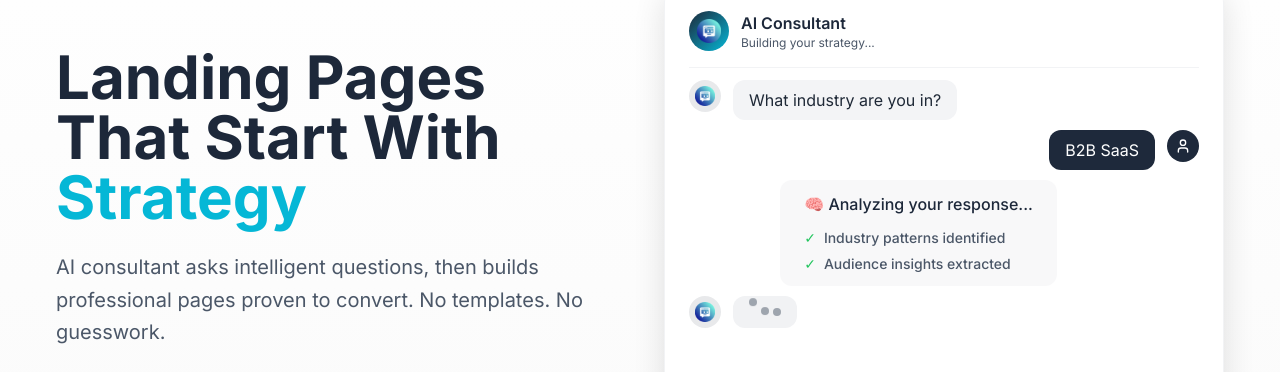
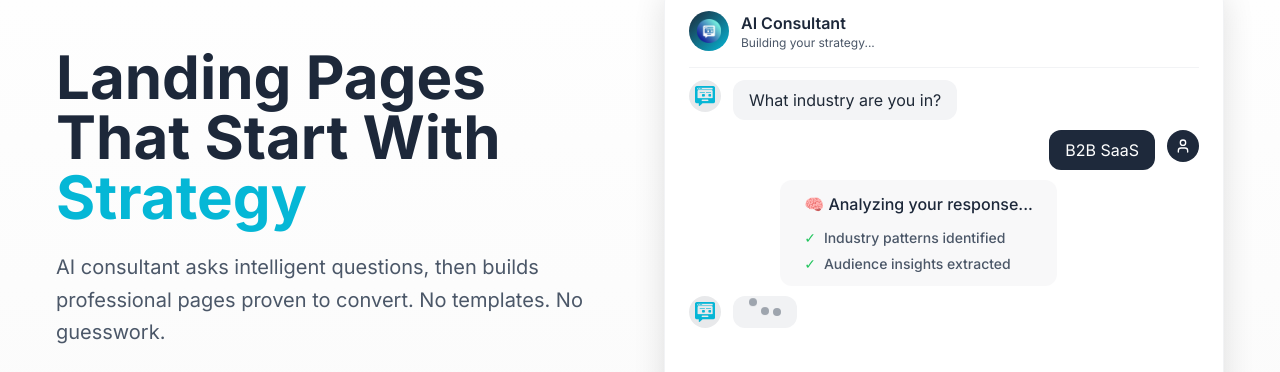
Before and after one commit to Textak-AI/page-consult-ai, a React (Vite) app: page / in a window 1280 px wide. Shown: the part 142-514 px from the top of the page. Built offline with nearby package versions, Linux system fonts and the light colour scheme; no server answers.

Commit message:
Replace AI chat icon

```diff
--- a/src/components/AnimatedChatPreview.tsx
+++ b/src/components/AnimatedChatPreview.tsx
@@ -1,6 +1,7 @@
 import { useState, useEffect, useRef } from "react";
 import { User } from "lucide-react";
 import aiChatIcon from "@/assets/ai-chat-icon.png";
+import aiChatIconInChat from "@/assets/ai-chat-icon-inchat.png";
 
 const conversationSteps = [
   { type: "ai", message: "What industry are you in?" },
@@ -221,7 +222,7 @@ export function AnimatedChatPreview() {
                     }`}
                   >
                     {step.type === "ai" ? (
-                      <img src={aiChatIcon} alt="AI" className="w-5 h-5 object-contain" />
+                      <img src={aiChatIconInChat} alt="AI" className="w-5 h-5 object-contain" />
                     ) : (
                       <User className="w-4 h-4" />
                     )}
@@ -270,7 +271,7 @@ export function AnimatedChatPreview() {
             {isTyping && visibleMessages < conversationSteps.length && (
               <div className="flex gap-3 animate-fade-in">
                 <div className="w-8 h-8 rounded-full bg-primary/10 text-primary flex items-center justify-center flex-shrink-0 overflow-hidden">
-                  <img src={aiChatIcon} alt="AI" className="w-5 h-5 object-contain" />
+                  <img src={aiChatIconInChat} alt="AI" className="w-5 h-5 object-contain" />
                 </div>
                 <div className="bg-muted rounded-xl px-4 py-3">
                   <div className="flex gap-1">
```
Also changed, not shown: src/assets/ai-chat-icon-inchat.png (added).
